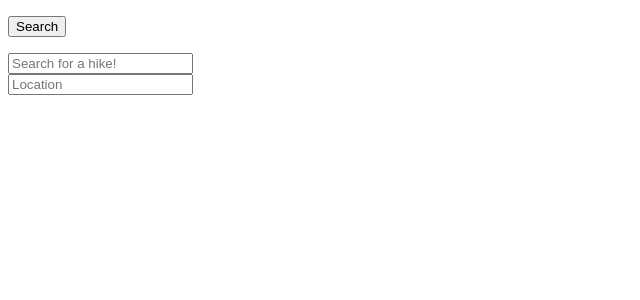
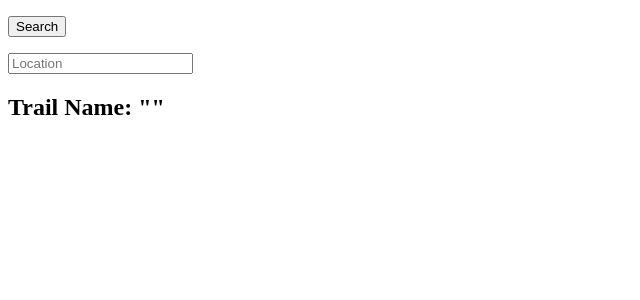
Before and after one commit to jessewillig/Take-A-Hike, a React (Create React App) app in the folder client/: page / in a window 1280 px wide. Shown: the top 300 px of the page, without its empty margins (0-640 px from the left). Built offline with nearby package versions, Linux system fonts and the light colour scheme; no server answers.

Commit message:
yelp API sends off search data and gets back + renders first result's name

```diff
--- a/client/src/components/SearchBar/index.js
+++ b/client/src/components/SearchBar/index.js
@@ -1,70 +1,59 @@
 import React, {useState} from 'react';
+const axios = require('axios');
+const YELP_API_KEY = `Mw30ITWflSolse_YhQacZ7frFs0bKAwh-wteoRdVU4o3S9bfSkLyRsUsCToHzGSzZEvalTsvVasyid3MUq_HdOf3RGI-GUcamb557Pe7CGC5CsDVlmESpAApUgmiYHYx`
 
 export function SearchBar(props) {
-    const [term, setTerm] = useState(props.term || '');
+    // const [term, setTerm] = useState(props.term || '');
     const [location, setLocation] = useState(props.location || '');
+    const [trailName, setTrailName] = useState(props.location || '');
+
+    const yelpFetch = async (location) => {
+      await axios
+          .get(
+              `https://cors-anywhere.herokuapp.com/https://api.yelp.com/v3/businesses/search?categories=hiking&term=hiking&location=${location}`,
+            {
+              headers: {
+                Authorization: `Bearer ${YELP_API_KEY}`,
+              },
+            }
+          )
+          .then(response => {
+              setTrailName(response.data.businesses[0].name);
+          })
+          .catch(err => {
+              console.log(err);
+          });
+      };
+
 
     function submit(e) {
-        if(typeof props.search === 'function') {
-            props.search(term, location);
-        }
-        console.log(term, location);
-        e.preventDefault();
+      yelpFetch (location)
+      e.preventDefault();
     }
 
     return (
-        <form onSubmit={console.log(yelpFetch(term, location))}>
-            <div>
+      <div className="wrap">
+        <form onSubmit={submit}>
+            <div className="search-bar-component">
                 <p>
                     <button>Search</button>
                 </p>
-                  <div className="search-term">
-                    <input
-                           onChange={(e) => setTerm(e.target.value)}
-                           type="text"
-                           value={term}
-                           placeholder="Search for a hike!"
-                    />
-                    </div>
-
                 <div className="search-location">
                     <input
                            onChange={(e) => setLocation(e.target.value)}
                            type="text"
                            value={location}
                            placeholder="Location"/>
-                <div onClick={submit}>
-                </div>
                 </div>
             </div>
         </form>
+        <div className="search-result">
+          <h2>
+            Trail Name: {JSON.stringify(trailName)}
+          </h2>
+        </div>
+      </div>
     );
 }
 
-// import axios from "axios";
-const axios = require('axios');
-const YELP_API_KEY = ``
-
-// export default {
-
-const yelpFetch = async (term, location) => {
-await axios
-    .get(
-        `https://api.yelp.com/v3/businesses/search?categories=hiking&term=${term}&location=${location}`,
-      {
-        headers: {
-          Authorization: `Bearer ${YELP_API_KEY}`,
-        },
-      }
-    )
-    .then(response => {
-        console.log(response.data.businesses[0]);
-    })
-    .catch(err => {
-        console.log(err);
-    });
-};
-
-yelpFetch('trail', 'olympia');
-
 export default SearchBar
--- a/client/src/components/SearchResults/index.js
+++ b/client/src/components/SearchResults/index.js
@@ -3,8 +3,8 @@ import "./style.css";
 
 function SearchResults(props) {
   return (
-    <ul className="list-group search-results">
-      <li className="list-group-item">
+    <ul className="trails-list search-results">
+      <li className="trails-list-item">
         <h2>{props.name}</h2>
       </li>
     </ul>
--- a/client/src/utils/API.js
+++ b/client/src/utils/API.js
@@ -2,12 +2,10 @@
 const axios = require('axios');
 const YELP_API_KEY = `Mw30ITWflSolse_YhQacZ7frFs0bKAwh-wteoRdVU4o3S9bfSkLyRsUsCToHzGSzZEvalTsvVasyid3MUq_HdOf3RGI-GUcamb557Pe7CGC5CsDVlmESpAApUgmiYHYx`
 
-// export default {
-
 const yelpFetch = async (term, location) => {
 await axios
     .get(
-        `https://api.yelp.com/v3/businesses/search?categories=hiking&term=${term}&location=${location}`,
+        `https://cors-anywhere.herokuapp.com/https://api.yelp.com/v3/businesses/search?categories=hiking&term=${term}&location=${location}`,
       {
         headers: {
           Authorization: `Bearer ${YELP_API_KEY}`,
```
